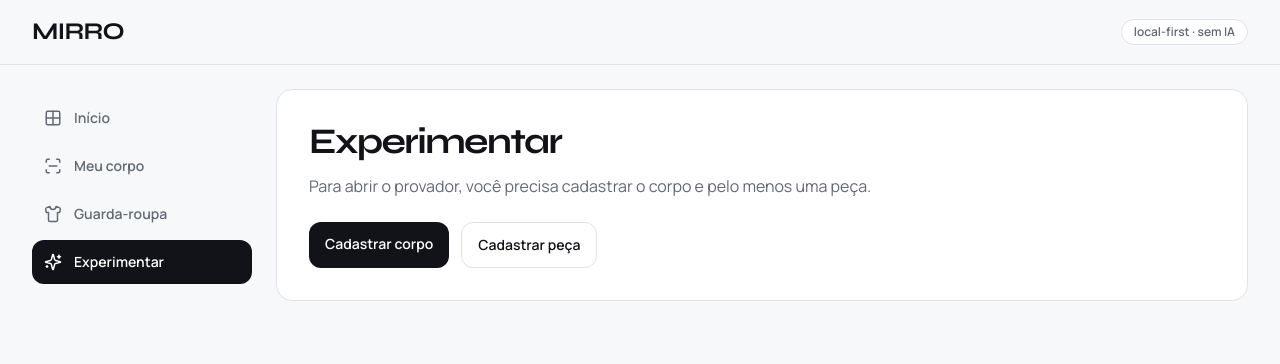
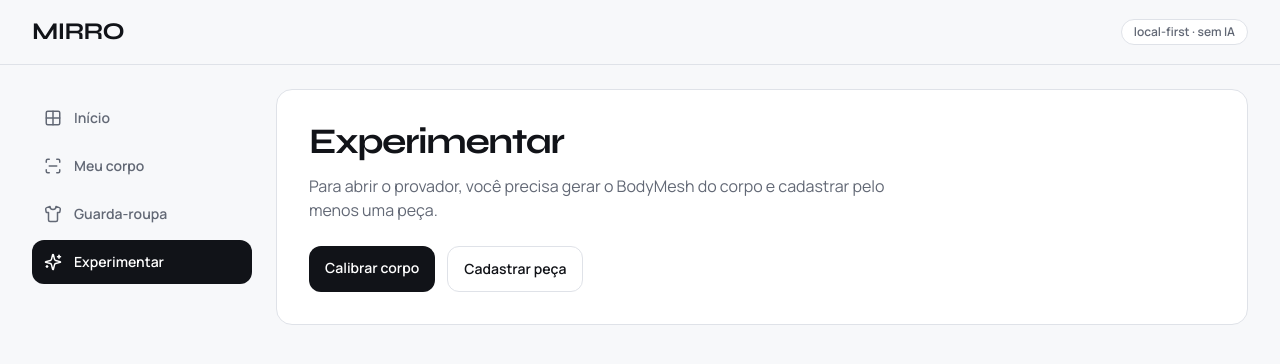
Before and after one commit to xsalles/mirro, a Next.js app: page /app/try-on in a window 1280 px wide. Shown: the top 364 px of the page. Built offline with nearby package versions, Linux system fonts and the light colour scheme.

Commit message:
feat: require BodyMesh calibration before try-on

```diff
--- a/src/app/app/try-on/page.tsx
+++ b/src/app/app/try-on/page.tsx
@@ -48,13 +48,13 @@ export default function TryOnPage() {
   const garmentUrl = useMediaUrl(garment?.images.front.key);
   const fit = profile && garment ? fitGarment(profile, garment.category, 1) : null;
 
-  if (!profile?.photos.front || state.garments.length === 0) {
+  if (!profile?.photos.front || !profile.calibration || state.garments.length === 0) {
     return (
       <div className="rounded-2xl border border-[var(--line)] bg-white p-8">
-        <h1 className="font-display text-4xl font-bold tracking-[-.045em]">Experimentar</h1>
-        <p className="mt-3 max-w-xl text-[var(--muted)]">Para abrir o provador, você precisa cadastrar o corpo e pelo menos uma peça.</p>
+        <h1 className="font-display text-4xl font-bold tracking-[-.04em]">Experimentar</h1>
+        <p className="mt-3 max-w-xl text-[var(--muted)]">Para abrir o provador, você precisa gerar o BodyMesh do corpo e cadastrar pelo menos uma peça.</p>
         <div className="mt-6 flex flex-wrap gap-3">
-          <Link className="rounded-xl bg-[var(--ink)] px-4 py-3 text-sm font-semibold text-white focus-visible:outline-none focus-visible:ring-2 focus-visible:ring-[var(--thread)]" href="/app/body">Cadastrar corpo</Link>
+          <Link className="rounded-xl bg-[var(--ink)] px-4 py-3 text-sm font-semibold text-white focus-visible:outline-none focus-visible:ring-2 focus-visible:ring-[var(--thread)]" href="/app/body">Calibrar corpo</Link>
           <Link className="rounded-xl border border-[var(--line)] px-4 py-3 text-sm font-semibold focus-visible:outline-none focus-visible:ring-2 focus-visible:ring-[var(--thread)]" href="/app/wardrobe">Cadastrar peça</Link>
         </div>
       </div>
@@ -64,9 +64,9 @@ export default function TryOnPage() {
   return (
     <div className="space-y-7">
       <div>
-        <h1 className="font-display text-4xl font-bold tracking-[-.045em]">Experimentar</h1>
+        <h1 className="font-display text-4xl font-bold tracking-[-.04em]">Experimentar</h1>
         <p className="mt-2 max-w-3xl text-[var(--muted)]">
-          Primeiro motor: remoção de fundo + escala geométrica por medidas. Os ajustes manuais abaixo corrigem a calibração sem alterar sua roupa original.
+          Seu BodyMesh já está calibrado em 3D. Esta tela ainda usa o compositor 2D da roupa; os controles abaixo ajustam apenas a visualização atual.
         </p>
       </div>
 
@@ -160,7 +160,7 @@ export default function TryOnPage() {
           </div>
 
           <div className="rounded-2xl bg-[var(--thread-soft)] p-5 text-sm leading-6">
-            <strong>O que ainda falta para o realismo final:</strong> reconstrução 3D do corpo, malha da peça e simulação de tecido/colisão. A arquitetura já mantém fotos e parâmetros separados para evoluir nessa direção.
+            <strong>O corpo já possui um hull 3D local.</strong> O próximo motor precisa transformar a roupa em malha e executar simulação física/colisão contra esse BodyMesh.
           </div>
         </aside>
       </div>
```
